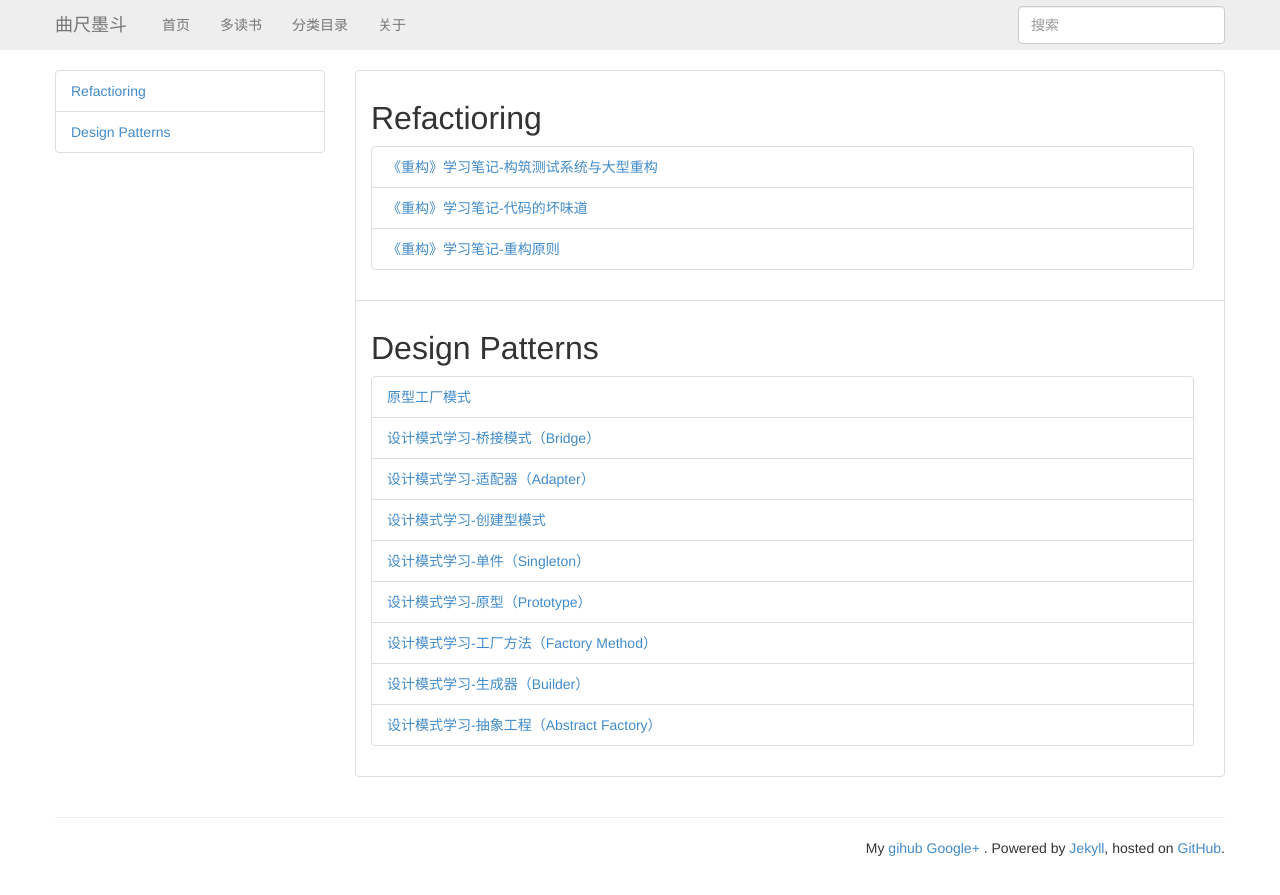
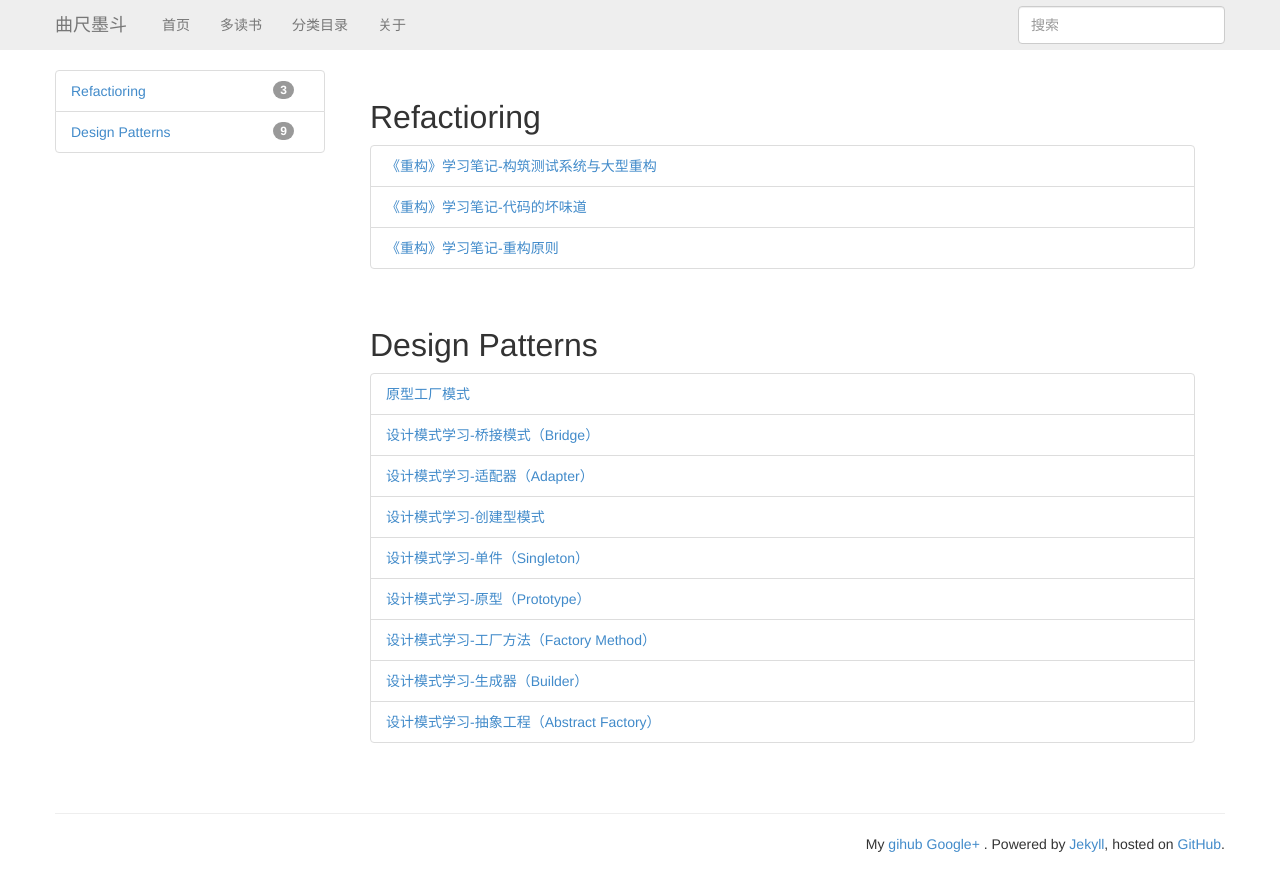
Before and after one commit to iamxi/iamxi.github.com, a Jekyll site: the page built from pages/tagcloud.html, in a window 1280 px wide. Shown: the top 895 px of the page. Built offline with Jekyll 4.4.1, drawn with Linux system fonts in a browser that asks for light colours; Markdown is read by kramdown in place of the engine named in the settings.

Commit message:
update tagcloud.html

```diff
--- a/pages/tagcloud.html
+++ b/pages/tagcloud.html
@@ -8,7 +8,10 @@ title: 分类目录
 		<ul class="list-group" id="tagcloud">
 			{% for tag in site.tags %}
 			<li class="list-group-item">
-			<a href="#{{ tag[0] }}" title="{{ tag[0] }}" rel="{{ tag[1].size }}">{{ tag[0] }}</a>
+			<a href="#{{ tag[0] }}" title="{{ tag[0] }}" rel="{{ tag[1].size }}">
+				<span class="badge pull-right">{{ tag[1].size }}</span>
+				{{ tag[0] }}
+			</a>
 			</li>
 			{% endfor %}
 		</ul>
@@ -16,11 +19,11 @@ title: 分类目录
 	<div class="col-lg-9" data-target="#tagcloud" data-spy="scroll">
 		<ul class="list-group">
 			{% for tag in site.tags %}
-			<li id="{{ tag[0] }}" class="list-group-item">
-			<h2>{{ tag[0] }}</h2>
+			<li class="list-group-item" style="border: 0px;">
+			<h2 id="{{ tag[0] }}">{{ tag[0] }}</h2>
 			<div class="list-group">
 				{% for post in tag[1] %}
-				<a hef="#" class="list-group-item">{{ post.title }}</a>
+				<a href="{{ post.url }}" class="list-group-item">{{ post.title }}</a>
 				{% endfor %}
 			</div>
 			</li>
```
